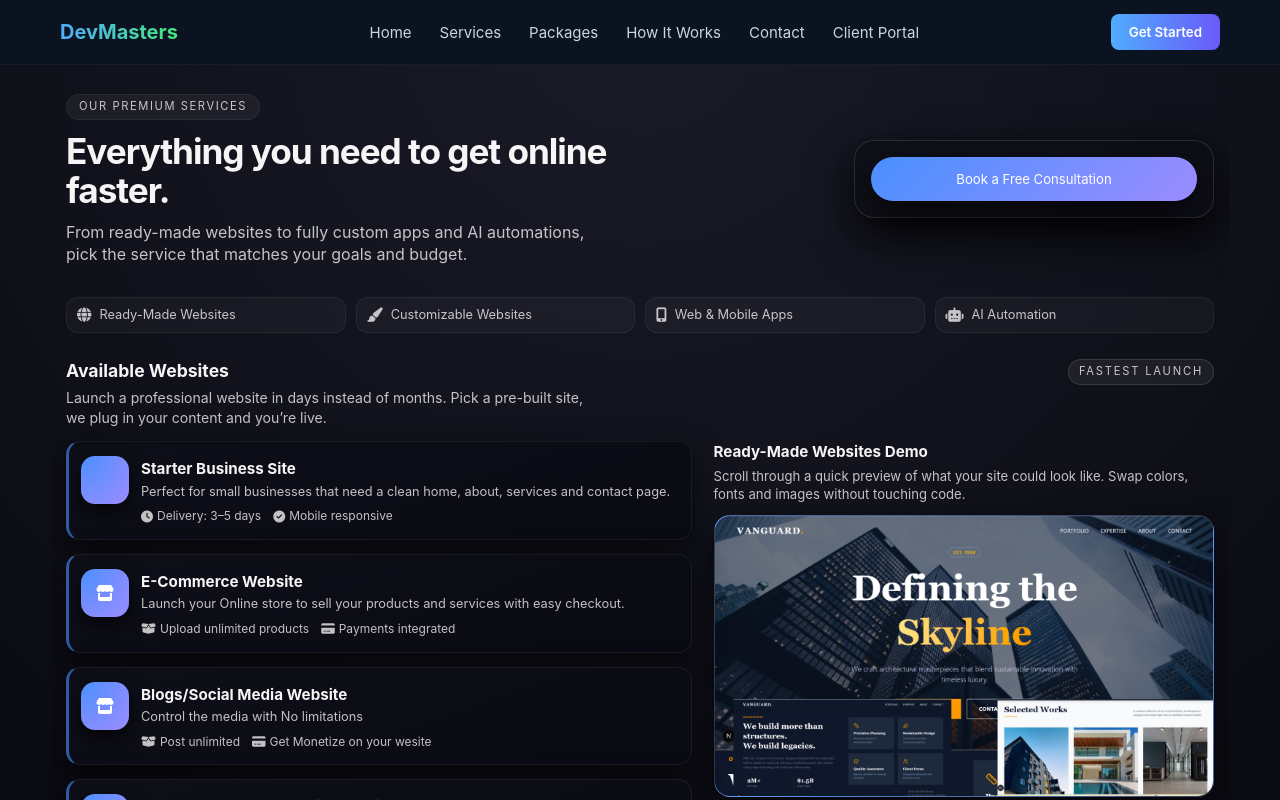
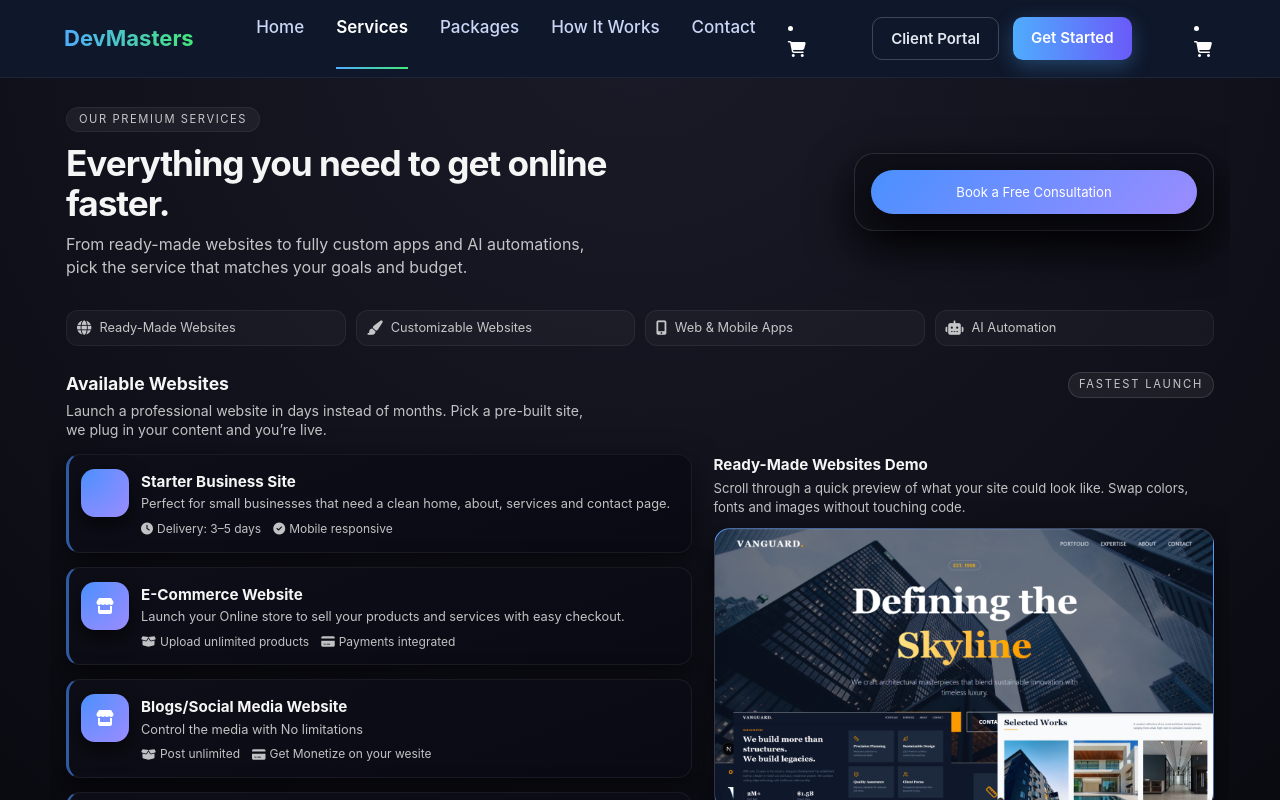
Before and after one commit to Darhkrich/DevMasters, a Next.js app: page /services in a window 1280 px wide. Shown: the top 800 px of the page. Built offline with nearby package versions, Linux system fonts and the light colour scheme.

Commit message:
navbar fix 4

```diff
--- a/src/components/common/Navbar.jsx
+++ b/src/components/common/Navbar.jsx
@@ -1,59 +1,105 @@
+
+
 "use client";
 import { useState } from "react";
 import Link from "next/link";
+import { usePathname } from "next/navigation";
 import '@/styles/Navbar.css';
-export default function Navbar() {
+import SelectedServicesSummary from '@/components/common/SelectedServicesSummary';
+
+
+export default function DevMastersNavbar() {
   const [open, setOpen] = useState(false);
+  const pathname = usePathname();
 
-  const navLinks = [
-    "Home",
-    "Services",
-    "Packages",
-    "How It Works",
-    "Contact",
-    "Client Portal",
+  const links = [
+    { name: "Home", href: "/" },
+    { name: "Services", href: "/services" },
+    { name: "Packages", href: "/packages" },
+    { name: "How It Works", href: "/how-it-work" },
+    { name: "Contact", href: "/contact" },
   ];
 
+  const isActive = (href) => pathname === href;
+
   return (
-    <header className="nav">
-      <div className="nav-container">
+    <header className="dm-nav">
+      <div className="dm-nav__inner">
+
         {/* Logo */}
-        <div className="nav-logo">DevMasters</div>
+        <div className="dm-nav__logo">
+          <Link href="/">DevMasters</Link>
+        </div>
 
-        {/* Desktop Nav */}
-        <nav className="nav-links">
-          {navLinks.map((link) => (
-            <Link key={link} href="#" className="nav-link">
-              {link}
+        {/* Desktop Links */}
+        <nav className="dm-nav__links">
+          {links.map((link) => (
+            <Link
+              key={link.href}
+              href={link.href}
+              className={`dm-nav__link ${
+                isActive(link.href) ? "active" : ""
+              }`}
+            >
+              {link.name}
             </Link>
           ))}
+                    <li> <Link href={'/Checkout'}><SelectedServicesSummary /> </Link></li>
         </nav>
 
-        {/* CTA */}
-        <div className="nav-cta">
-          <button className="btn-primary">Get Started</button>
+        {/* Actions */}
+        <div className="dm-nav__actions">
+
+
+          <Link href="/dashboard" className="dm-btn dm-btn--ghost">
+            Client Portal
+          </Link>
+
+          <Link href="/register" className="dm-btn dm-btn--primary">
+            Get Started
+          </Link>
         </div>
 
         {/* Hamburger */}
+                  <li> <Link href={'/Checkout'}><SelectedServicesSummary /> </Link></li>
         <button
-          className={`hamburger ${open ? "active" : ""}`}
+          className={`dm-nav__hamburger ${open ? "active" : ""}`}
           onClick={() => setOpen(!open)}
-          aria-label="Menu"
         >
           <span></span>
           <span></span>
           <span></span>
         </button>
+
       </div>
 
       {/* Mobile Menu */}
-      <div className={`mobile-menu ${open ? "show" : ""}`}>
-        {navLinks.map((link) => (
-          <Link key={link} href="#" className="mobile-link">
-            {link}
-          </Link>
-        ))}
-        <button className="btn-primary mobile-btn">Get Started</button>
+      <div className={`dm-nav__mobile ${open ? "show" : ""}`}>
+
+        <div className="dm-nav__mobile-content">
+          {links.map((link) => (
+            <Link
+              key={link.href}
+              href={link.href}
+              className={`dm-nav__mobile-link ${
+                isActive(link.href) ? "active" : ""
+              }`}
+              onClick={() => setOpen(false)}
+            >
+              {link.name}
+            </Link>
+          ))}
+
+          <div className="dm-nav__mobile-actions">
+            <Link href="/dashboard" className="dm-btn dm-btn--ghost">
+              Client Portal
+            </Link>
+
+            <Link href="/register" className="dm-btn dm-btn--primary">
+              Get Started
+            </Link>
+          </div>
+        </div>
       </div>
     </header>
   );
--- a/src/styles/Navbar.css
+++ b/src/styles/Navbar.css
@@ -1,61 +1,109 @@
-/* ===== NAVBAR BASE ===== */
-.nav {
+/* ===== BASE ===== */
+.dm-nav {
   position: sticky;
   top: 0;
   width: 100%;
-  background: #0b1220;
+  background: #0f172a; /* deep navy */
+  border-bottom: 1px solid rgba(255,255,255,0.06);
   z-index: 1000;
-  border-bottom: 1px solid rgba(255,255,255,0.05);
 }
 
-.nav-container {
+.dm-nav__inner {
   max-width: 1200px;
   margin: 0 auto;
-  padding: 14px 20px;
+  padding: 16px 24px;
   display: flex;
   align-items: center;
   justify-content: space-between;
 }
 
 /* ===== LOGO ===== */
-.nav-logo {
-  font-size: 20px;
+.dm-nav__logo a {
+  font-size: 22px;
   font-weight: 700;
+  text-decoration: none;
   background: linear-gradient(90deg, #4facfe, #43e97b);
   -webkit-background-clip: text;
   -webkit-text-fill-color: transparent;
 }
 
-/* ===== DESKTOP LINKS ===== */
-.nav-links {
+/* ===== LINKS ===== */
+.dm-nav__links {
   display: flex;
-  gap: 28px;
+  gap: 32px;
 }
 
-.nav-link {
-  color: #cbd5e1;
+.dm-nav__link {
   text-decoration: none;
-  font-size: 15px;
+  color: #cbd5f5;
+  font-size: 17px; /* 🔥 increased */
+  font-weight: 500;
+  position: relative;
+  transition: 0.3s ease;
+}
+
+/* Hover */
+.dm-nav__link:hover {
+  color: #ffffff;
+}
+
+/* ACTIVE */
+.dm-nav__link.active {
+  color: #ffffff;
+  font-weight: 600;
+}
+
+/* underline animation */
+.dm-nav__link::after {
+  content: "";
+  position: absolute;
+  left: 0;
+  bottom: -8px;
+  width: 0%;
+  height: 2px;
+  background: linear-gradient(90deg, #4facfe, #43e97b);
   transition: 0.3s;
 }
 
-.nav-link:hover {
-  color: #ffffff;
+.dm-nav__link:hover::after,
+.dm-nav__link.active::after {
+  width: 100%;
 }
 
-/* ===== CTA ===== */
-.btn-primary {
+/* ===== ACTIONS ===== */
+.dm-nav__actions {
+  display: flex;
+  gap: 14px;
+}
+
+.dm-btn {
+  padding: 10px 18px;
+  border-radius: 10px;
+  font-size: 15px;
+  font-weight: 600;
+  text-decoration: none;
+  transition: 0.3s;
+}
+
+/* Ghost */
+.dm-btn--ghost {
+  border: 1px solid rgba(255,255,255,0.2);
+  color: #e2e8f0;
+}
+
+.dm-btn--ghost:hover {
+  background: rgba(255,255,255,0.05);
+}
+
+/* Primary */
+.dm-btn--primary {
   background: linear-gradient(90deg, #4facfe, #6a5af9);
-  border: none;
-  padding: 10px 18px;
-  border-radius: 8px;
-  color: white;
-  font-weight: 600;
-  cursor: pointer;
+  color: #fff;
+  box-shadow: 0 6px 20px rgba(79,172,254,0.3);
 }
 
 /* ===== HAMBURGER ===== */
-.hamburger {
+.dm-nav__hamburger {
   display: none;
   flex-direction: column;
   gap: 5px;
@@ -65,66 +113,91 @@
   border: none;
 }
 
-.hamburger span {
-  width: 22px;
+.dm-nav__hamburger span {
+  width: 24px;
   height: 2px;
-  background: white;
+  background: #fff;
   transition: 0.3s;
 }
 
 /* Animation */
-.hamburger.active span:nth-child(1) {
+.dm-nav__hamburger.active span:nth-child(1) {
   transform: rotate(45deg) translateY(7px);
 }
-.hamburger.active span:nth-child(2) {
+.dm-nav__hamburger.active span:nth-child(2) {
   opacity: 0;
 }
-.hamburger.active span:nth-child(3) {
+.dm-nav__hamburger.active span:nth-child(3) {
   transform: rotate(-45deg) translateY(-7px);
 }
 
 /* ===== MOBILE MENU ===== */
-.mobile-menu {
+.dm-nav__mobile {
   position: absolute;
   top: 100%;
   left: 0;
   width: 100%;
-  background: #0b1220;
-  display: flex;
-  flex-direction: column;
-  gap: 18px;
-  padding: 20px;
+  background: #0f172a;
   transform: translateY(-120%);
   opacity: 0;
+  transition: 0.4s ease;
   pointer-events: none;
-  transition: 0.4s ease;
+  padding: 40px 20px;
 }
 
-.mobile-menu.show {
+.dm-nav__mobile.show {
   transform: translateY(0);
   opacity: 1;
   pointer-events: all;
 }
 
-.mobile-link {
-  color: #cbd5e1;
-  text-decoration: none;
-  font-size: 16px;
+/* CENTER */
+.dm-nav__mobile-content {
+  display: flex;
+  flex-direction: column;
+  align-items: center;
+  gap: 22px;
 }
 
-.mobile-btn {
-  width: 100%;
+/* Mobile links */
+.dm-nav__mobile-link {
+  font-size: 20px;
+  color: #e2e8f0;
+  text-decoration: none;
+  position: relative;
+}
+
+/* Active mobile */
+.dm-nav__mobile-link.active {
+  color: #ffffff;
+  font-weight: 600;
+}
+
+.dm-nav__mobile-link.active::after {
+  content: "";
+  display: block;
+  margin: 6px auto 0;
+  width: 50%;
+  height: 2px;
+  background: linear-gradient(90deg, #4facfe, #43e97b);
+}
+
+/* Mobile actions */
+.dm-nav__mobile-actions {
+  display: flex;
+  flex-direction: column;
+  gap: 14px;
   margin-top: 10px;
 }
 
 /* ===== RESPONSIVE ===== */
 @media (max-width: 900px) {
-  .nav-links,
-  .nav-cta {
+  .dm-nav__links,
+  .dm-nav__actions {
     display: none;
   }
 
-  .hamburger {
+  .dm-nav__hamburger {
     display: flex;
   }
 }
```
